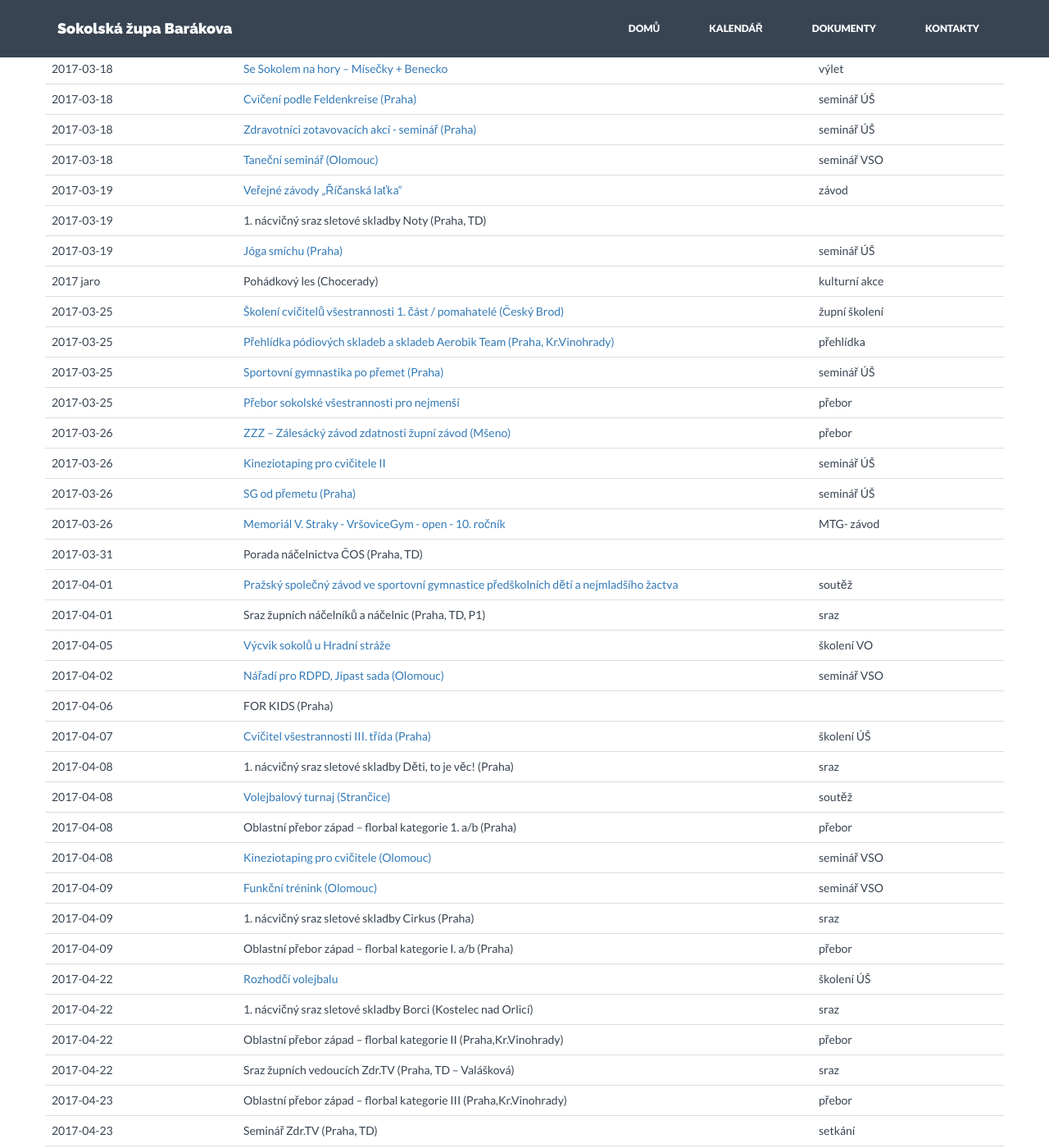
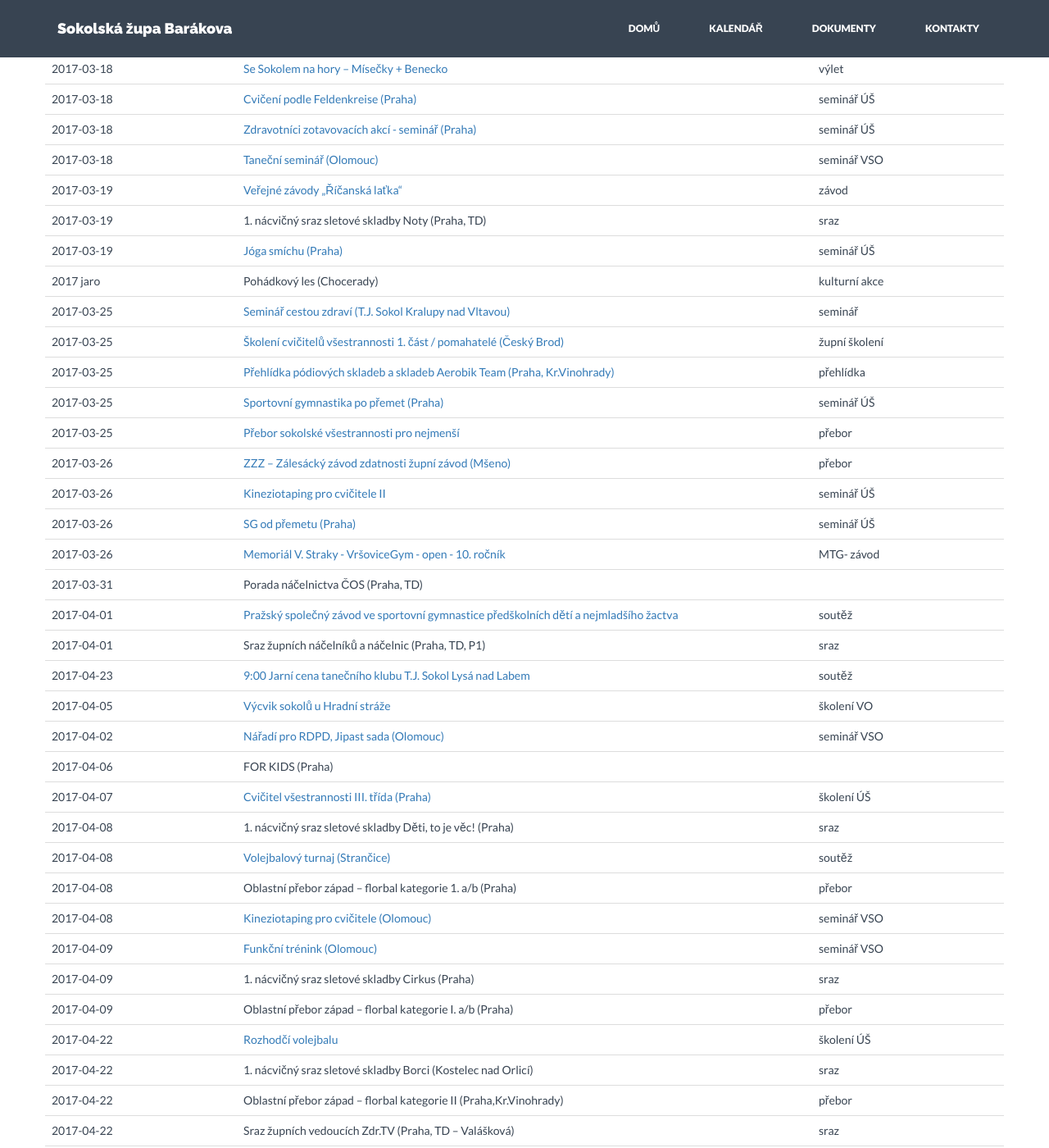
Before and after one commit to milanhybner/zbarakova.cz, a Jekyll site: the page built from akce.md, in a window 1280 px wide and 1400 px high, scrolled down 575 px. Shown: the whole window at 82% size. Built offline with Jekyll 4.4.1, drawn with Linux system fonts in a browser that asks for light colours; nearby versions of some CDN libraries.

Commit message:
Přidán Seminář cestou zdraví 2017-03-25

```diff
--- a/_data/akce.yaml
+++ b/_data/akce.yaml
@@ -66,7 +66,7 @@
 - datum: 2017-03-19
   nazev: 1. nácvičný sraz sletové skladby Noty (Praha, TD)
   url:
-  druh:
+  druh: sraz
 
 
 - datum: 2017-03-19
@@ -78,6 +78,11 @@
   nazev: Pohádkový les (Chocerady)
   url:
   druh: kulturní akce
+
+- datum: 2017-03-25
+  nazev: Seminář cestou zdraví (T.J. Sokol Kralupy nad Vltavou)
+  url: https://drive.google.com/open?id=0B0w6gDorCVUkMFJybkdwUEo5Vl9JMTNQQVJFUF9RdGZ1ZWVr
+  druh: seminář
 
 - datum: 2017-03-25
   nazev: Školení cvičitelů všestrannosti 1. část / pomahatelé (Český Brod)
@@ -136,6 +141,11 @@
   nazev: Sraz župních náčelníků a náčelnic (Praha, TD, P1)
   url:
   druh: sraz
+
+- datum: 2017-04-23
+  nazev: 9:00 Jarní cena tanečního klubu T.J. Sokol Lysá nad Labem
+  url: https://drive.google.com/open?id=0B0w6gDorCVUkdXAteDRpdjgxTlFwU3RKckxKWWlDRmZpbHVr
+  druh: soutěž
 
 - datum: 2017-04-05
   nazev: Výcvik sokolů u Hradní stráže
```
